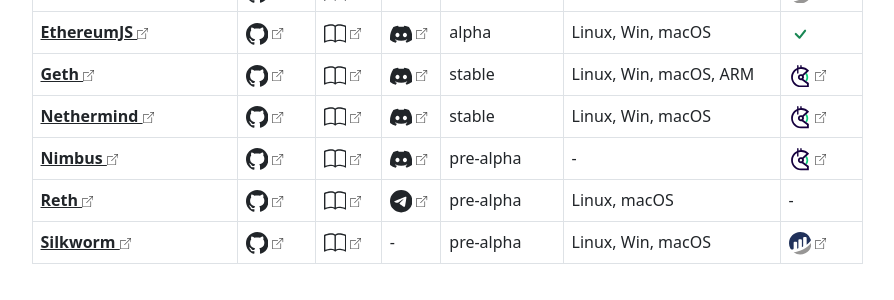
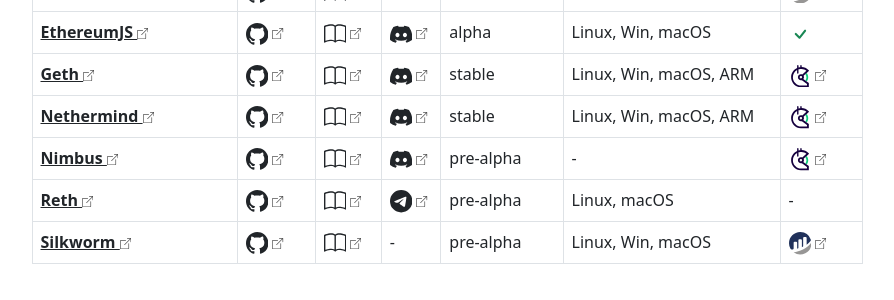
Before and after one commit to etheralpha/clientdiversity-org, a Jekyll site: the page built from index.md, in a window 1280 px wide and 900 px high, scrolled down 3387 px. Shown: the part 155-455 px from the top of the window, without its empty margins (193-1087 px from the left). Built offline with Jekyll 4.4.1, drawn with Linux system fonts in a browser that asks for light colours.

Commit message:
Nethermind supports ARM (#25)

```diff
--- a/_data/clients-execution.yml
+++ b/_data/clients-execution.yml
@@ -60,7 +60,7 @@
   docs: https://docs.nethermind.io/nethermind/first-steps-with-nethermind/getting-started
   chat: https://discord.com/invite/PaCMRFdvWT
   status: stable
-  support: Linux, Win, macOS
+  support: Linux, Win, macOS, ARM
   donate: https://gitcoin.co/grants/142/nethermind
   opensource: true
 - name: Nimbus
```
